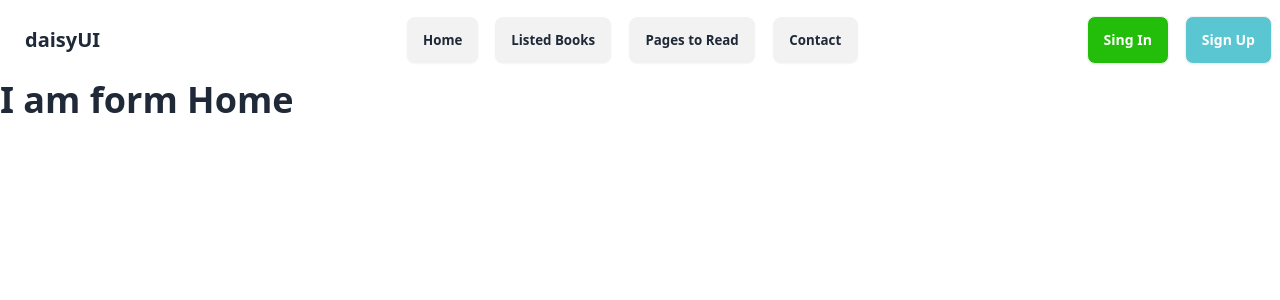
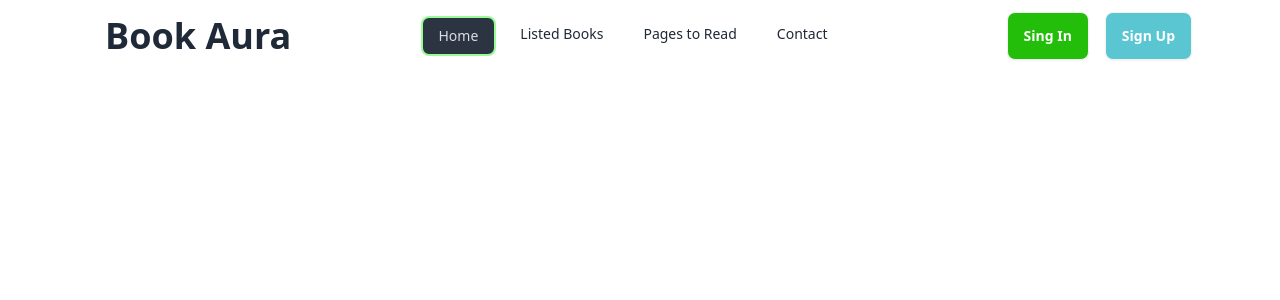
Before and after one commit to tofayeLL/book-aura-8, a React (Vite) app: page / in a window 1280 px wide. Shown: the top 300 px of the page. Built offline with nearby package versions, Linux system fonts and the light colour scheme.

Commit message:
finshed nav section

```diff
--- /dev/null
+++ b/src/components/Header/Header.css
@@ -0,0 +1,4 @@
+li a.active{
+    border: 2px solid palegreen;
+
+}
--- a/src/components/Header/Header.jsx
+++ b/src/components/Header/Header.jsx
@@ -1,13 +1,13 @@
 import { NavLink } from "react-router-dom";
+import './Header.css'
 
 const Header = () => {
 
     const links = <>
-        <NavLink to={'/'}><button className="btn"><a>Home</a></button></NavLink>
-        <NavLink to={'/listed'}> <button className="btn"><a>Listed Books</a></button></NavLink>
-        <NavLink to={'/pages'}><button className="btn"><a>Pages to Read</a></button></NavLink>
-        <NavLink to={'/contact'}><button className="btn"><a>Contact</a></button></NavLink>
-
+        <li><NavLink to={'/'}>Home</NavLink></li>
+        <li><NavLink to={'/listed'}>Listed Books</NavLink></li>
+        <li><NavLink to={'/pages'}>Pages to Read</NavLink></li>
+        <li><NavLink to={'/contact'}>Contact</NavLink></li>
     </>
     return (
         <div>
@@ -25,10 +25,10 @@ const Header = () => {
 
                         </ul>
                     </div>
-                    <a className="btn btn-ghost text-xl">daisyUI</a>
+                    <a className="btn btn-ghost text-4xl font-bold">Book Aura</a>
                 </div>
                 <div className="navbar-center hidden lg:flex">
-                    <ul className="menu menu-horizontal px-1 mr-4 space-x-3">
+                    <ul className="menu menu-horizontal px-1 mr-4 space-x-2">
                         {
                             links
                         }
--- a/src/components/Home/Home.jsx
+++ b/src/components/Home/Home.jsx
@@ -2,7 +2,7 @@
 const Home = () => {
     return (
         <div>
-             <h3 className="text-4xl font-bold">I am form Home</h3>
+
 
         </div>
     );
--- a/src/components/Root/Root.jsx
+++ b/src/components/Root/Root.jsx
@@ -3,7 +3,7 @@ import Header from "../Header/Header";
 
 const Root = () => {
     return (
-        <div>
+        <div className="container mx-auto lg:px-20 px-2 ">
             <Header></Header>
             <Outlet></Outlet>
 
```
